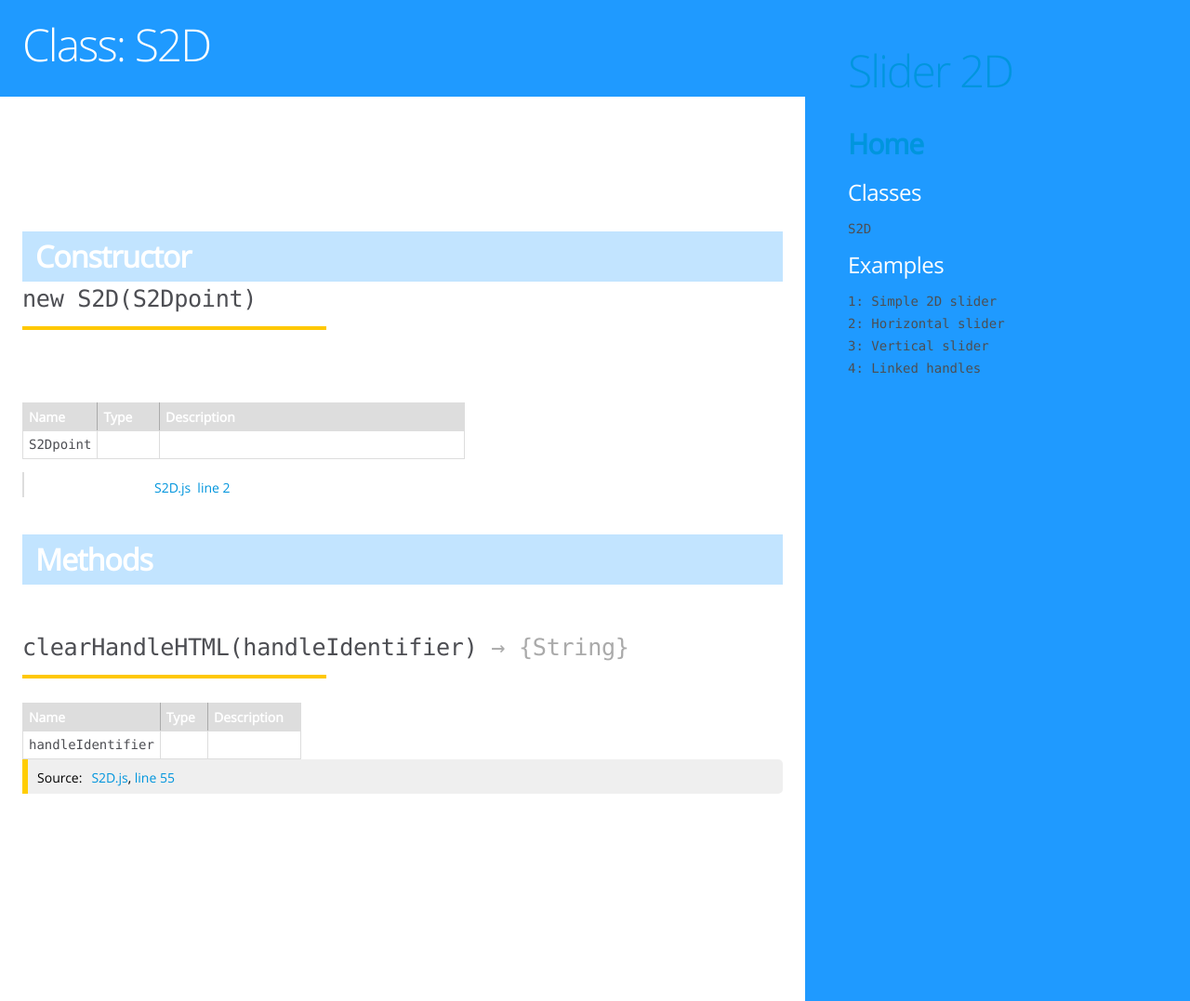
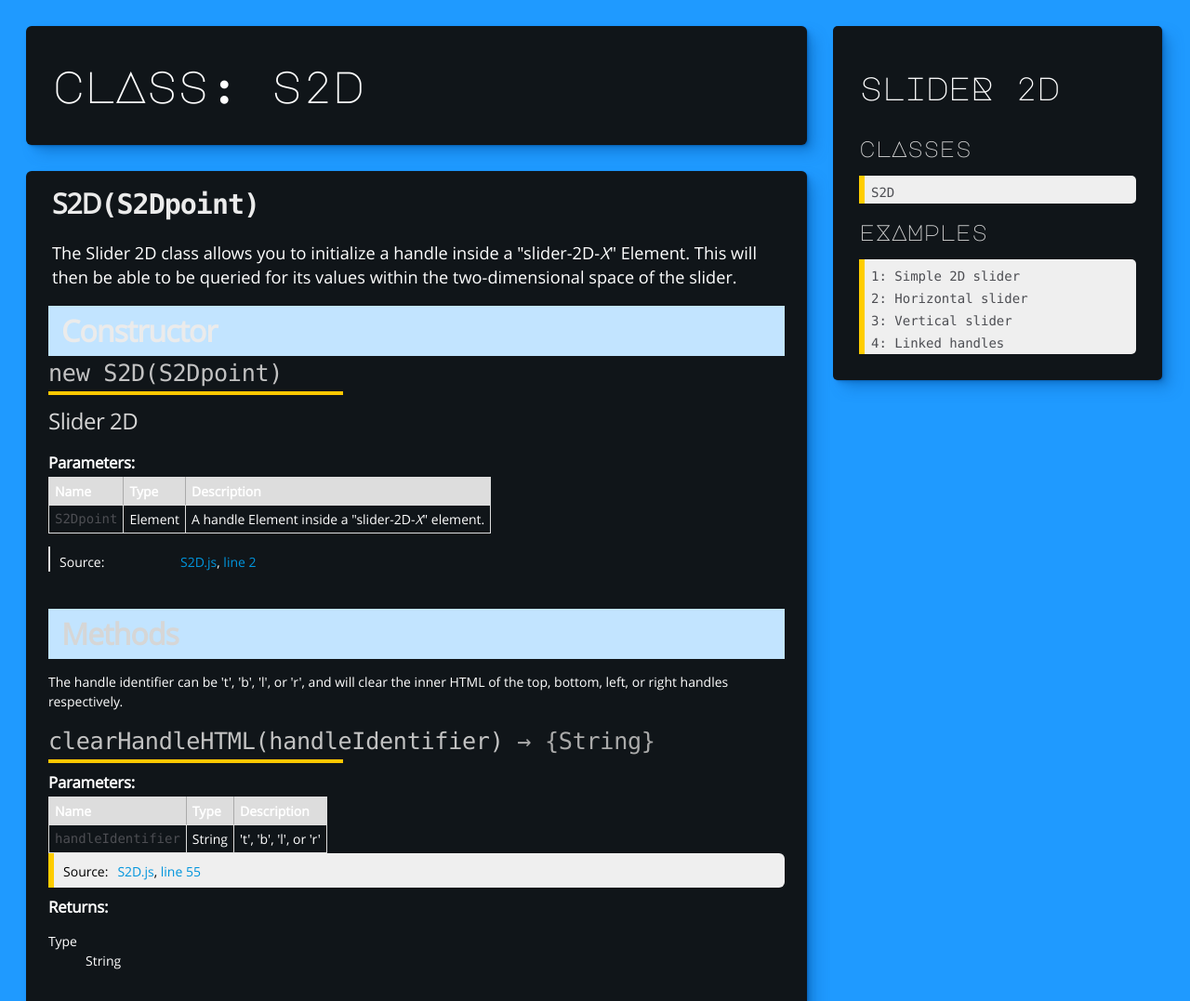
Before and after one commit to GaryRidgway/S2D, a website: page gh-pages/S2D.html in a window 1280 px wide. Shown: the top 1077 px of the page at 93% size. Drawn offline with nearby package versions, Linux system fonts and the light colour scheme; files that its build step writes are made by us from their sources; a web font is replaced by a local one.

Commit message:
styling Docs better.

```diff
--- a/gh-pages/S2D.html
+++ b/gh-pages/S2D.html
@@ -13,6 +13,7 @@
 
     <link type="text/css" rel="stylesheet" href="styles/prettify-tomorrow.css">
     <link type="text/css" rel="stylesheet" href="styles/jsdoc-default.css">
+    <link type="text/css" rel="stylesheet" href="./../dist/css/variables.css">
     <link type="text/css" rel="stylesheet" href="./../dist/css/S2D.css">
     <link type="text/css" rel="stylesheet" href="./../dist/css/examples.css">
     <link type="text/css" rel="stylesheet" href="./../dist/css/docStyles.css">
--- a/src/js/capMajorMono.js
+++ b/src/js/capMajorMono.js
@@ -1,5 +1,5 @@
 window.onload = function(event) {
-    const MMs = document.querySelectorAll('h4, .stats .horizontal, .stats .vertical');
+    const MMs = document.querySelectorAll('h1, h2, h3, h4, .stats .horizontal, .stats .vertical');
     MMs.forEach(function(element) {
         elementMajorMonoCap(element);
     });
--- a/src/js/docJs.js
+++ b/src/js/docJs.js
@@ -74,7 +74,7 @@ function moveNames() {
  *
  * @ignore
  */
-function bundleNonDescription(scope) {
+function bundleNonDescription(scope = document) {
     const definition = scope;
     const nodes = scope.querySelectorAll(':scope > *:not(.description)');
 
@@ -87,5 +87,15 @@ function bundleNonDescription(scope) {
     });
 }
 
+/**
+ * Remove home from sidebar;
+ *
+ * @ignore
+ */
+function removeHome(scope = document) {
+    const sidebar = scope.querySelector('.sidebar header + h2').remove();
+}
+
 formatBlocks();
 moveNames();
+removeHome();
--- a/src/scss/docStyles.scss
+++ b/src/scss/docStyles.scss
@@ -1,35 +1,3 @@
-:root {
-
-    --MainBG: #1f9aff;
-    --MainBGGrad: linear-gradient(
-        315deg,
-        #1f9aff 0%,
-        #2d72fd
-    );
-    --cardBG: #101519;
-    --shadow-color: 210deg 96% 31%;
-    --shadow-elevation-low:
-      0.5px 0.5px 0.8px hsl(var(--shadow-color) / 0.34),
-      0.8px 0.8px 1.3px -1.2px hsl(var(--shadow-color) / 0.34),
-      2px 1.9px 3.1px -2.5px hsl(var(--shadow-color) / 0.34);
-    --shadow-elevation-medium:
-      0.5px 0.5px 0.8px hsl(var(--shadow-color) / 0.36),
-      1.7px 1.6px 2.6px -0.8px hsl(var(--shadow-color) / 0.36),
-      4.1px 4px 6.4px -1.7px hsl(var(--shadow-color) / 0.36),
-      10.1px 9.7px 15.8px -2.5px hsl(var(--shadow-color) / 0.36);
-    --shadow-elevation-high:
-      0.5px 0.5px 0.8px hsl(var(--shadow-color) / 0.34),
-      2.9px 2.8px 4.5px -0.4px hsl(var(--shadow-color) / 0.34),
-      5.5px 5.3px 8.6px -0.7px hsl(var(--shadow-color) / 0.34),
-      9px 8.7px 14.1px -1.1px hsl(var(--shadow-color) / 0.34),
-      14.4px 13.8px 22.4px -1.4px hsl(var(--shadow-color) / 0.34),
-      22.6px 21.6px 35.2px -1.8px hsl(var(--shadow-color) / 0.34),
-      34.3px 32.9px 53.5px -2.1px hsl(var(--shadow-color) / 0.34),
-      50.5px 48.4px 78.7px -2.5px hsl(var(--shadow-color) / 0.34);
-
-    --cardColor: #ffffff;
-}
-
 html {
     background: var(--MainBG);
 }
@@ -39,6 +7,8 @@ body {
     background-color: unset;
     // background: var(--MainBGGrad);
     color: var(--cardColor);
+    max-width: 1440px;
+    margin: 0 auto;
 }
 
 .nav-header {
@@ -47,6 +17,19 @@ body {
     h1 {
         margin-left: 0;
     }
+}
+
+h1 {
+    color: hsl(0, 0%, 100%);
+}
+h2 {
+    color: hsl(0, 0%, 92%);
+}
+h3 {
+    color: hsl(0, 0%, 84%);
+}
+h4 {
+    color: hsl(0, 0%, 76%);
 }
 
 article {
@@ -64,7 +47,7 @@ article {
     pre.prettyprint {
         background: #efefef;;
         padding: 3em 3rem;
-        border-radius: 5px;
+        border-radius: var(--borderRad);
     }
 
     h4.name {
@@ -78,7 +61,7 @@ article {
             height: 4px;
             background: #ffc800;
             left: 0;
-            bottom: -1rem;
+            bottom: -0.3rem;
         }
     }
 }
@@ -88,17 +71,35 @@ article {
     padding: 0;
 }
 
+.page-title {
+    font-family: "Major Mono Display", monospace;
+    color: #fff;
+    margin: 28px;
+    background: var(--cardBG);
+    padding: 2rem;
+    border-radius: var(--borderRad);
+    box-shadow: var(--shadow-elevation-medium);
+}
+
 p {
     margin-bottom: 0;
 }
+section {
+    background-color: var(--cardBG);
+    box-shadow: var(--shadow-elevation-medium);
+    margin: 28px;
+    border-radius: var(--borderRad);
+}
 
 .definition {
+    position: relative;
+
     .details {
         margin: 0;
         display: flex;
         color: black;
         background: #efefef;
-        border-radius: 5px;
+        border-radius: var(--borderRad);
         padding: 3px 0px 7px;
         border-bottom-left-radius: 0;
         border-top-left-radius: 0;
--- a/src/scss/examples.scss
+++ b/src/scss/examples.scss
@@ -72,6 +72,8 @@
 
     & + section {
         background-color: unset;
+        margin-right: 0;
+        padding: 0px 2rem 12px;
 
         .container-overview {
             display: none;
@@ -87,7 +89,7 @@
 
         .definition {
             margin: 2rem 0rem;
-            border-radius: 6px;
+            border-radius: var(--borderRad);
             // background-color: var(--cardBG);
             // background: rgb(23,37,47);
             // background: linear-gradient(135deg, rgba(23,37,47,1) 0%, rgba(0,40,66,1) 40%, rgba(0,40,66,1) 60%, rgba(23,37,47,1) 100%);
@@ -116,7 +118,7 @@
         .example-content {
             padding: 2rem;
             background-color: var(--cardBG);
-            border-radius: 6px;
+            border-radius: var(--borderRad);
             border-top-left-radius: 0px;
             border-top-right-radius: 0px;
             box-shadow:  var(--shadow-elevation-medium);
--- a/src/scss/sidebar.scss
+++ b/src/scss/sidebar.scss
@@ -1,3 +1,29 @@
 .sidebar {
+    position: sticky;
     border: none;
+    top: 28px;
+    margin-right: 30px;
+    width: calc(30% - 30px);
+    background: var(--cardBG);
+    padding: 2rem;
+    border-radius: 5px;
+    box-shadow: var(--shadow-elevation-medium);
+
+    h1, h2, h3, h4 {
+        font-family: "Major Mono Display", monospace;
+    }
+    h1 {
+        font-size: 2.5rem;
+    }
+
+    ul {
+        margin: 0;
+        color: black;
+        background: #efefef;
+        border-radius: 5px;
+        padding: 3px 7px;
+        border-bottom-left-radius: 0;
+        border-top-left-radius: 0;
+        border-left: 6px solid #ffcd00;
+    }
 }
--- /dev/null
+++ b/src/scss/variables.scss
@@ -0,0 +1,33 @@
+:root {
+    --borderRad: 6px;
+    --MainBG: #1f9aff;
+    --MainBGGrad: linear-gradient(
+        315deg,
+        #1f9aff 0%,
+        #2d72fd
+    );
+    --cardBG: #101519;
+    --white: #efefef;
+    --hawk: #ffc800;
+    --shadow-color: 210deg 96% 31%;
+    --shadow-elevation-low:
+      0.5px 0.5px 0.8px hsl(var(--shadow-color) / 0.34),
+      0.8px 0.8px 1.3px -1.2px hsl(var(--shadow-color) / 0.34),
+      2px 1.9px 3.1px -2.5px hsl(var(--shadow-color) / 0.34);
+    --shadow-elevation-medium:
+      0.5px 0.5px 0.8px hsl(var(--shadow-color) / 0.36),
+      1.7px 1.6px 2.6px -0.8px hsl(var(--shadow-color) / 0.36),
+      4.1px 4px 6.4px -1.7px hsl(var(--shadow-color) / 0.36),
+      10.1px 9.7px 15.8px -2.5px hsl(var(--shadow-color) / 0.36);
+    --shadow-elevation-high:
+      0.5px 0.5px 0.8px hsl(var(--shadow-color) / 0.34),
+      2.9px 2.8px 4.5px -0.4px hsl(var(--shadow-color) / 0.34),
+      5.5px 5.3px 8.6px -0.7px hsl(var(--shadow-color) / 0.34),
+      9px 8.7px 14.1px -1.1px hsl(var(--shadow-color) / 0.34),
+      14.4px 13.8px 22.4px -1.4px hsl(var(--shadow-color) / 0.34),
+      22.6px 21.6px 35.2px -1.8px hsl(var(--shadow-color) / 0.34),
+      34.3px 32.9px 53.5px -2.1px hsl(var(--shadow-color) / 0.34),
+      50.5px 48.4px 78.7px -2.5px hsl(var(--shadow-color) / 0.34);
+
+    --cardColor: #ffffff;
+}
```
Also changed, not shown: gh-pages/S2D.js.html (+1 -0 lines), gh-pages/examples.js.html (+1 -0 lines), gh-pages/global.html (+1 -0 lines), gh-pages/index.html (+1 -0 lines), 1 other file.
